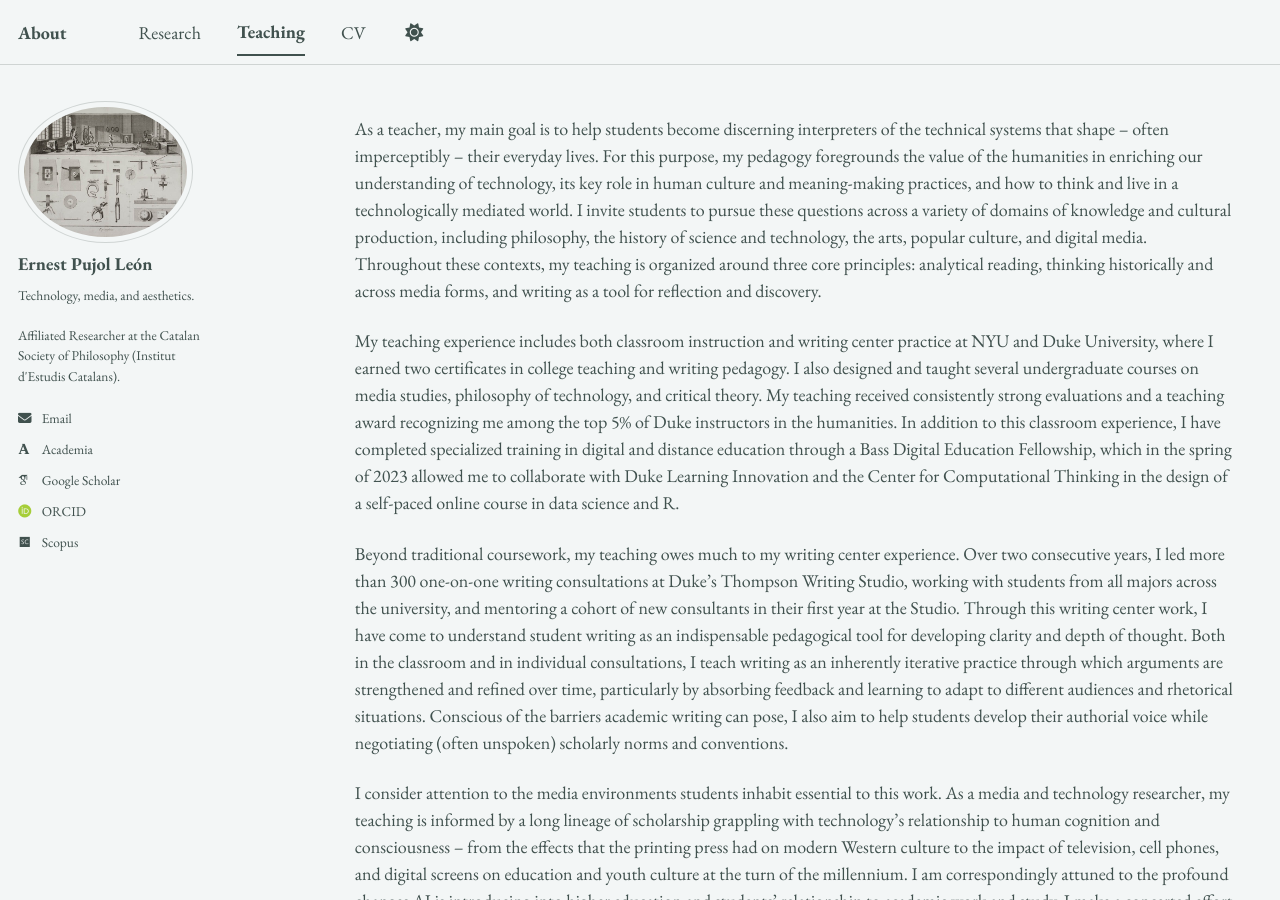
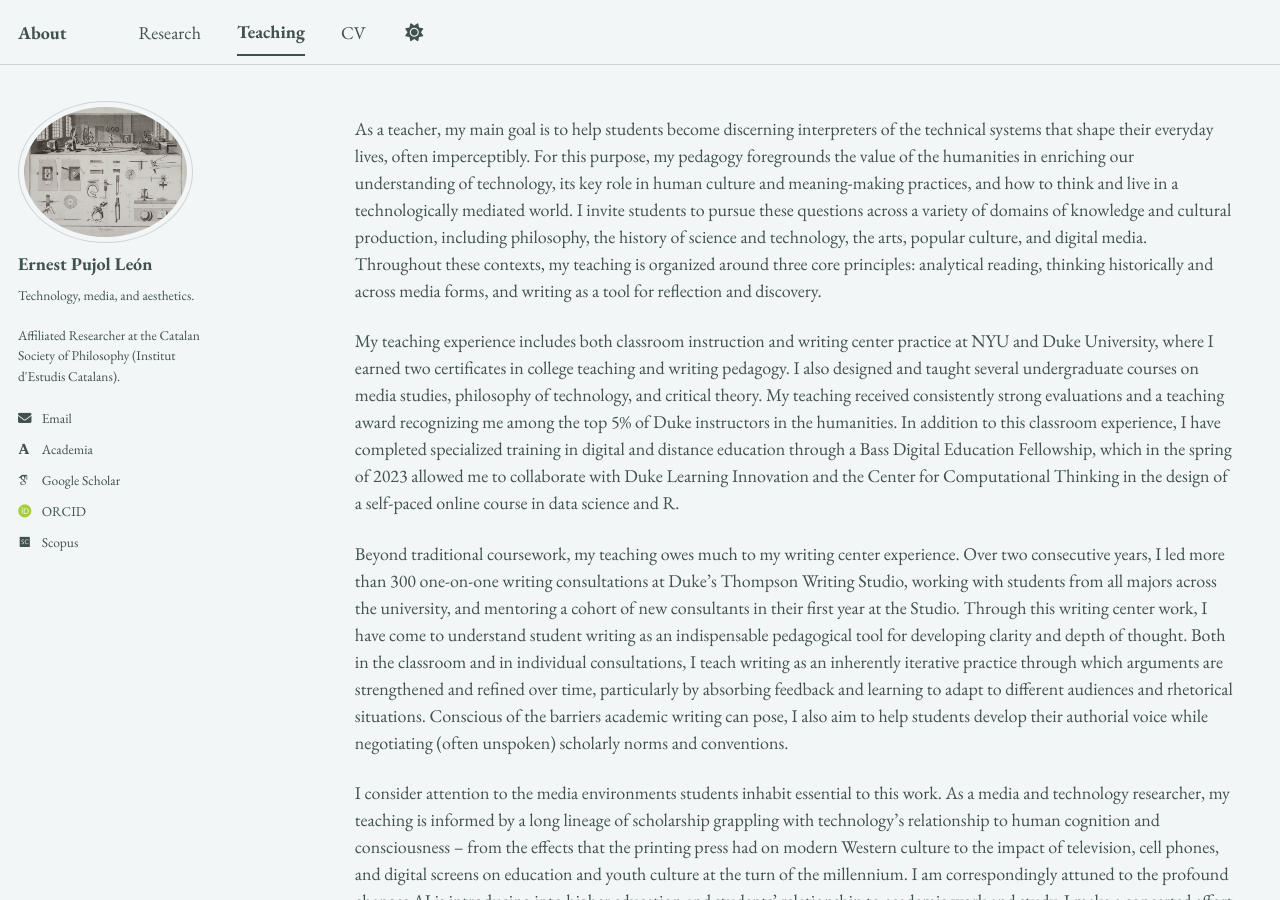
Before and after one commit to epujol90/epujol90.github.io, a Jekyll site: the page built from _pages/teaching.md, in a window 1280 px wide and 900 px high. Built offline with Jekyll 4.4.1, drawn with Linux system fonts in a browser that asks for light colours; some web fonts are replaced; a script bundle is joined from its source files by our own code; library files that are not in the unit come from our copies.

```diff
--- a/_pages/teaching.md
+++ b/_pages/teaching.md
@@ -5,7 +5,7 @@ permalink: /teaching/
 author_profile: true
 ---
 
-As a teacher, my main goal is to help students become discerning interpreters of the technical systems that shape -- often imperceptibly -- their everyday lives. For this purpose, my pedagogy foregrounds the value of the humanities in enriching our understanding of technology, its key role in human culture and meaning-making practices, and how to think and live in a technologically mediated world. I invite students to pursue these questions across a variety of domains of knowledge and cultural production, including philosophy, the history of science and technology, the arts, popular culture, and digital media. Throughout these contexts, my teaching is organized around three core principles: analytical reading, thinking historically and across media forms, and writing as a tool for reflection and discovery.
+As a teacher, my main goal is to help students become discerning interpreters of the technical systems that shape their everyday lives, often imperceptibly. For this purpose, my pedagogy foregrounds the value of the humanities in enriching our understanding of technology, its key role in human culture and meaning-making practices, and how to think and live in a technologically mediated world. I invite students to pursue these questions across a variety of domains of knowledge and cultural production, including philosophy, the history of science and technology, the arts, popular culture, and digital media. Throughout these contexts, my teaching is organized around three core principles: analytical reading, thinking historically and across media forms, and writing as a tool for reflection and discovery.
 
 My teaching experience includes both classroom instruction and writing center practice at NYU and Duke University, where I earned two certificates in college teaching and writing pedagogy. I also designed and taught several undergraduate courses on media studies, philosophy of technology, and critical theory. My teaching received consistently strong evaluations and a teaching award recognizing me among the top 5% of Duke instructors in the humanities. In addition to this classroom experience, I have completed specialized training in digital and distance education through a Bass Digital Education Fellowship, which in the spring of 2023 allowed me to collaborate with Duke Learning Innovation and the Center for Computational Thinking in the design of a self-paced online course in data science and R.
 
```
